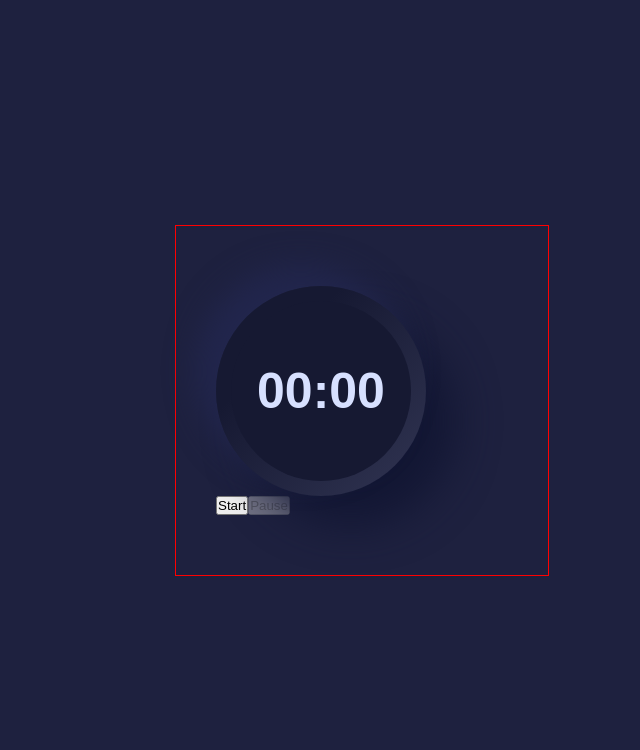
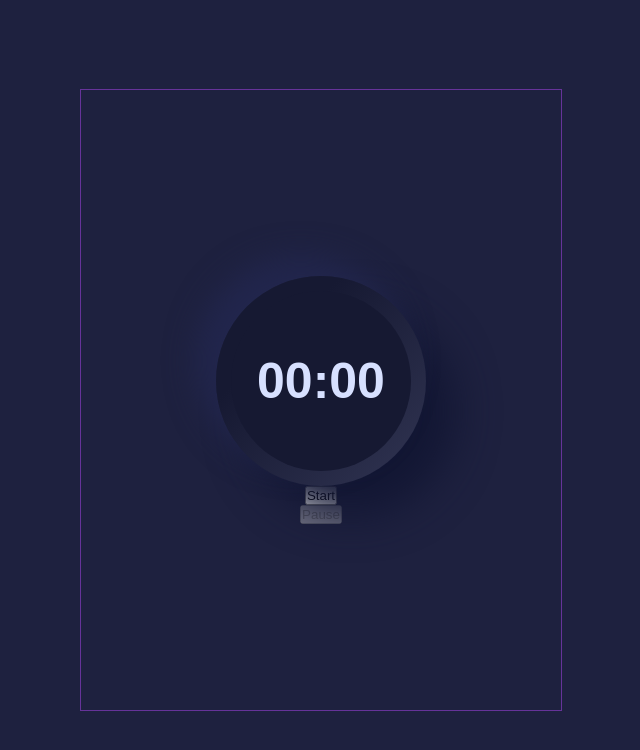
Before and after one commit to josesaulguerrero/pomodoro-app, a React (Create React App) app: page / in a window 1280 px wide. Shown: the top 750 px of the page, without its empty margins (319-959 px from the left). Built offline with nearby package versions, Linux system fonts and the light colour scheme.

Commit message:
centered the app

```diff
--- a/src/pages/App.tsx
+++ b/src/pages/App.tsx
@@ -4,13 +4,15 @@ import React from "react";
 import { Timer } from "../components/Timer";
 // styled components
 import { GlobalStyle } from "../styles/global.styles";
-import { StyledApp } from "../styles/App.styles";
+import { StyledApp, Wrapper } from "../styles/App.styles";
 
 export const App: React.FC = () => {
 	return (
 		<StyledApp>
 			<GlobalStyle />
-			<Timer />
+			<Wrapper>
+				<Timer />
+			</Wrapper>
 		</StyledApp>
 	);
 };
--- a/src/styles/App.styles.tsx
+++ b/src/styles/App.styles.tsx
@@ -2,10 +2,25 @@ import styled from "styled-components";
 
 export const StyledApp = styled.section`
 	width: 100%;
+	min-width: 100%;
+	height: 100vh;
+	min-height: 600px;
+	display: flex;
+	justify-content: center;
+	align-items: center;
+	background-color: var(--backgroundColor);
+	overflow: hidden;
+`;
+
+export const Wrapper = styled.section`
+	width: 100%;
 	max-width: 400px;
 	height: 100%;
 	max-height: 500px;
-	/* margin: 0 auto; */
+	display: flex;
+	flex-direction: column;
+	justify-content: center;
+	align-items: center;
 	padding: 60px 40px;
-	border: red 1px solid;
+	border: rebeccapurple 1px solid;
 `;
--- a/src/styles/global.styles.tsx
+++ b/src/styles/global.styles.tsx
@@ -19,9 +19,6 @@ export const GlobalStyle = createGlobalStyle`
       width: 100%;
       height: 100vh;
       min-height: 600px;
-      display: flex;
-      justify-content: center;
-      align-items: center;
       background-color: var(--backgroundColor);
       overflow: hidden;
    }
```
